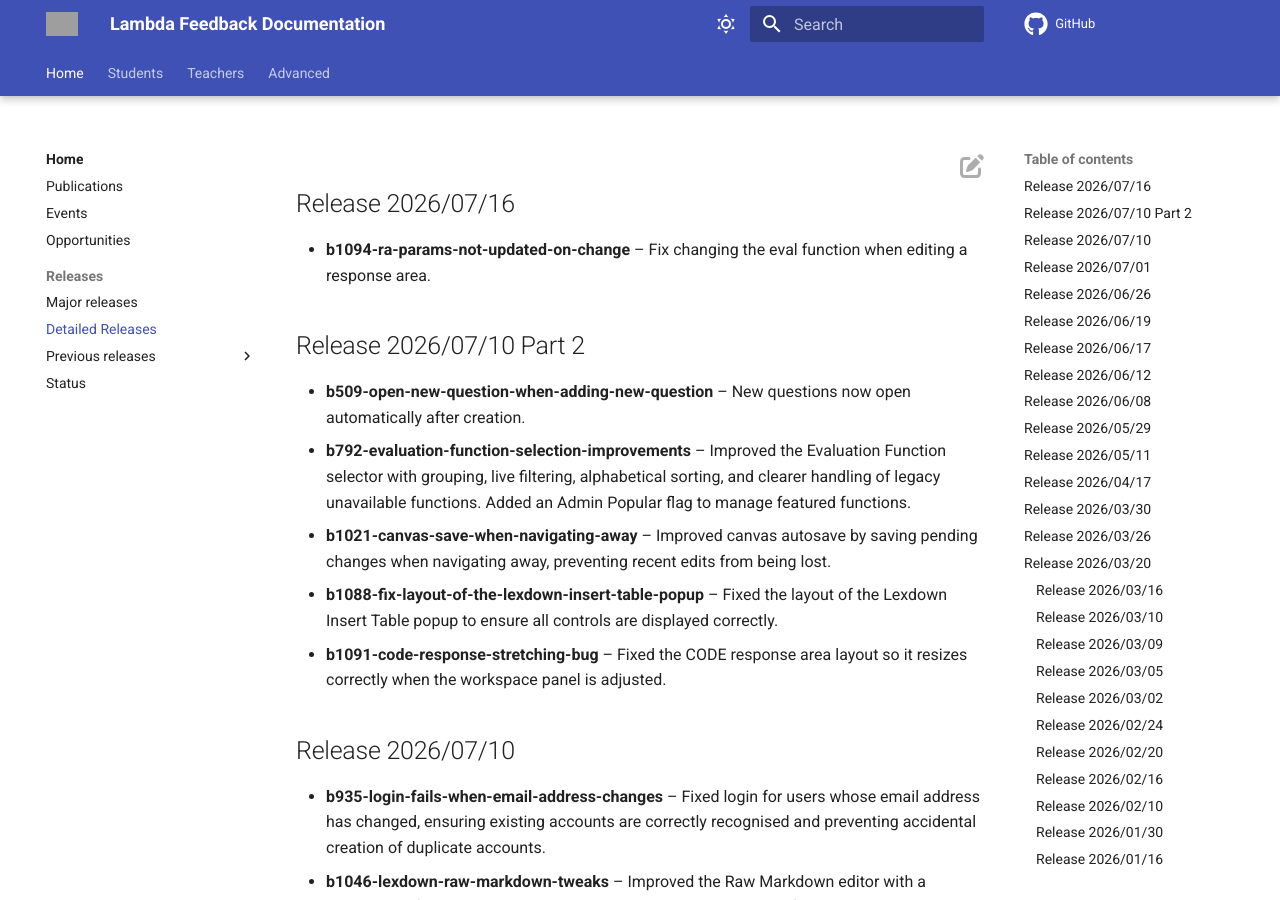
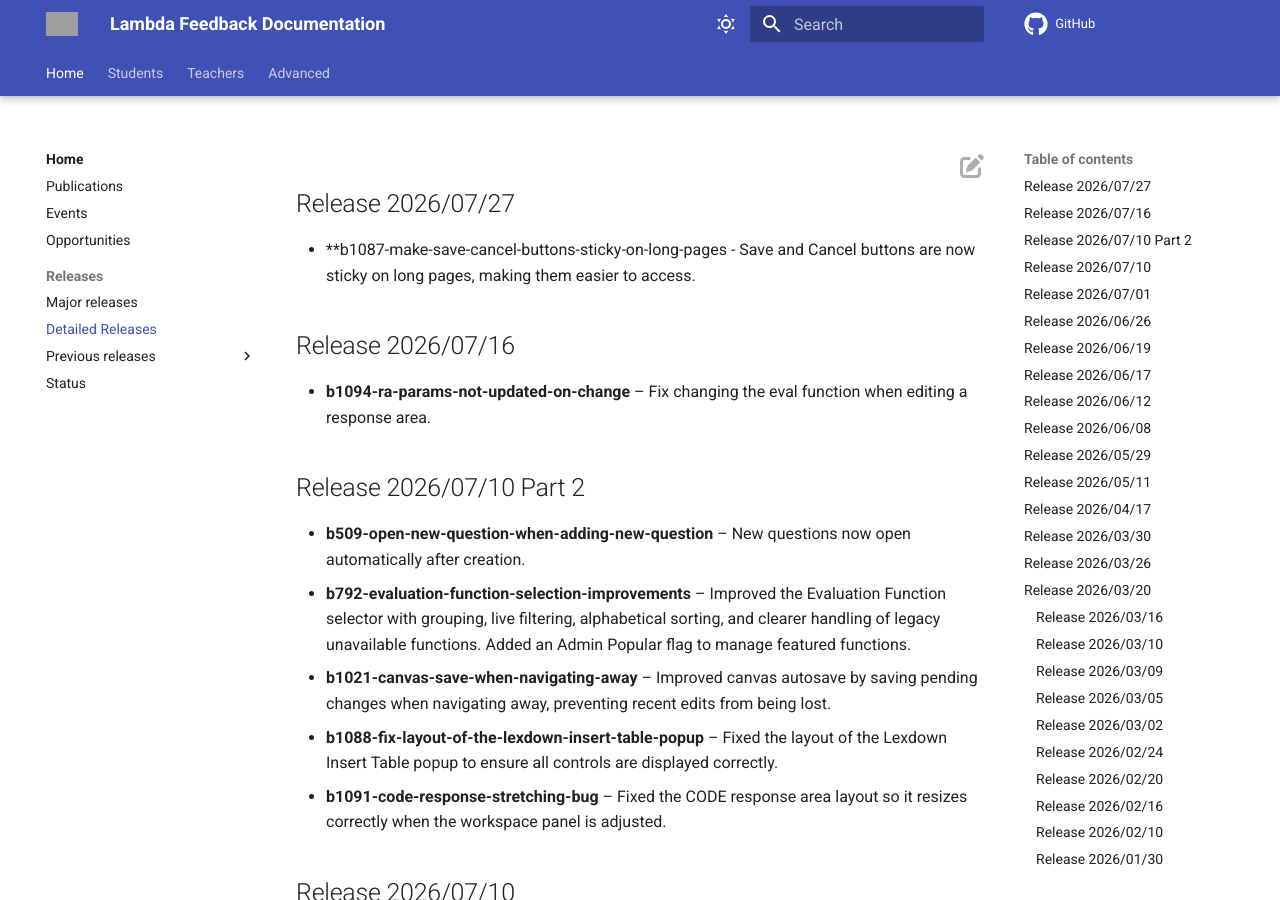
Before and after one commit to lambda-feedback/user-documentation, an MkDocs documentation site: the page built from docs/releases/detailed_releases.md, in a window 1280 px wide and 900 px high. Built offline with MkDocs 1.6.1 and Material for MkDocs 9.7.7, drawn with Linux system fonts in a browser that asks for light colours; comment, search, counter and statistics services are not loaded; grey boxes are pictures that could not be loaded.

Commit message:
Release 2026/07/27 added

```diff
--- a/docs/releases/detailed_releases.md
+++ b/docs/releases/detailed_releases.md
@@ -1,3 +1,7 @@
+## Release 2026/07/27
+
+- **b1087-make-save-cancel-buttons-sticky-on-long-pages - Save and Cancel buttons are now sticky on long pages, making them easier to access.
+
 ## Release 2026/07/16
 
 - **b1094-ra-params-not-updated-on-change** – Fix changing the eval function when editing a response area.
```
